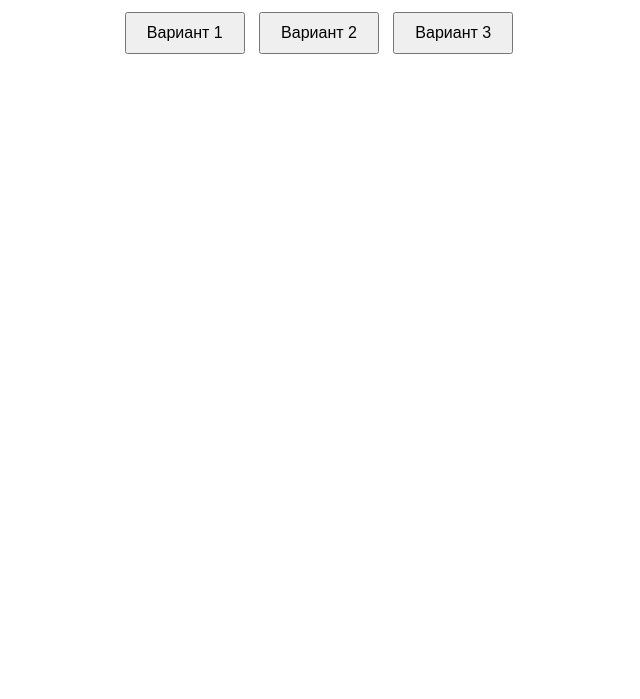
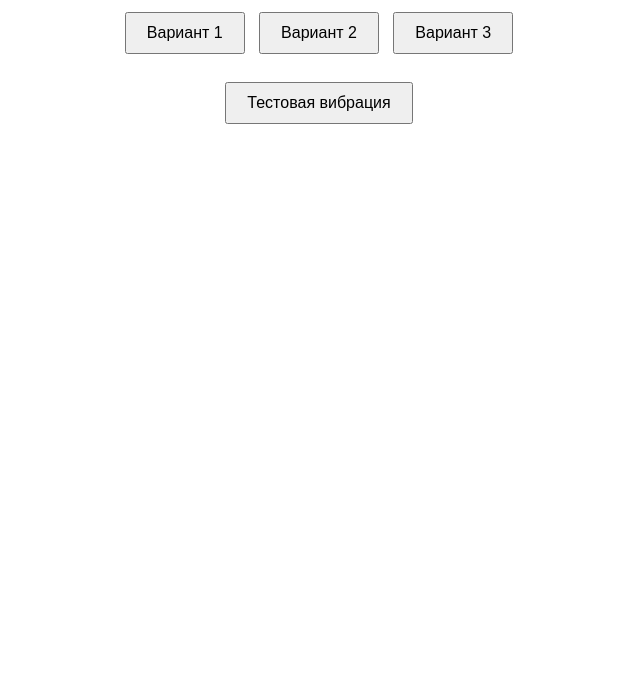
Before and after one commit to ButterDevelop/vibration-test, a plain HTML site: page index.html in a window 1280 px wide. Shown: the part 101-800 px from the top of the page, without its empty margins (321-961 px from the left). Drawn offline with Linux system fonts and the light colour scheme.

Commit message:
Added test vibration

```diff
--- a/index.html
+++ b/index.html
@@ -14,6 +14,8 @@
   <button onclick="startTest(1)">Вариант 1</button>
   <button onclick="startTest(2)">Вариант 2</button>
   <button onclick="startTest(3)">Вариант 3</button>
+  <br><br>
+  <button onclick="testHaptic()">Тестовая вибрация</button>
 
   <script type="module">
     import { hapticFeedback } from 'https://unpkg.com/@telegram-apps/sdk?module';
@@ -27,7 +29,6 @@
 
     // Функция для вызова тактильной обратной связи на основе типа ответа
     function triggerFeedback(answer) {
-      // Проверяем доступность соответствующих методов перед вызовом
       switch(answer) {
         case "а":
           if(hapticFeedback.notificationOccurred.isAvailable()) {
@@ -60,7 +61,6 @@
       let currentIndex = 0;
       const intervalMs = 3000; // Интервал между вопросами
 
-      // Останавливаем предыдущие интервалы, если есть
       if (window.testInterval) {
         clearInterval(window.testInterval);
       }
@@ -78,6 +78,23 @@
         currentIndex++;
       }, intervalMs);
     }
+
+    // Функция для тестовой длинной вибрации
+    function testHaptic() {
+      if(hapticFeedback.impactOccurred.isAvailable()) {
+        let count = 5; // Количество повторений
+        let i = 0;
+        const interval = setInterval(() => {
+          hapticFeedback.impactOccurred('heavy');
+          i++;
+          if(i >= count) {
+            clearInterval(interval);
+          }
+        }, 500); // Интервал между импульсами (500 мс)
+      } else {
+        alert("Haptic feedback не поддерживается.");
+      }
+    }
   </script>
 </body>
 </html>
```
